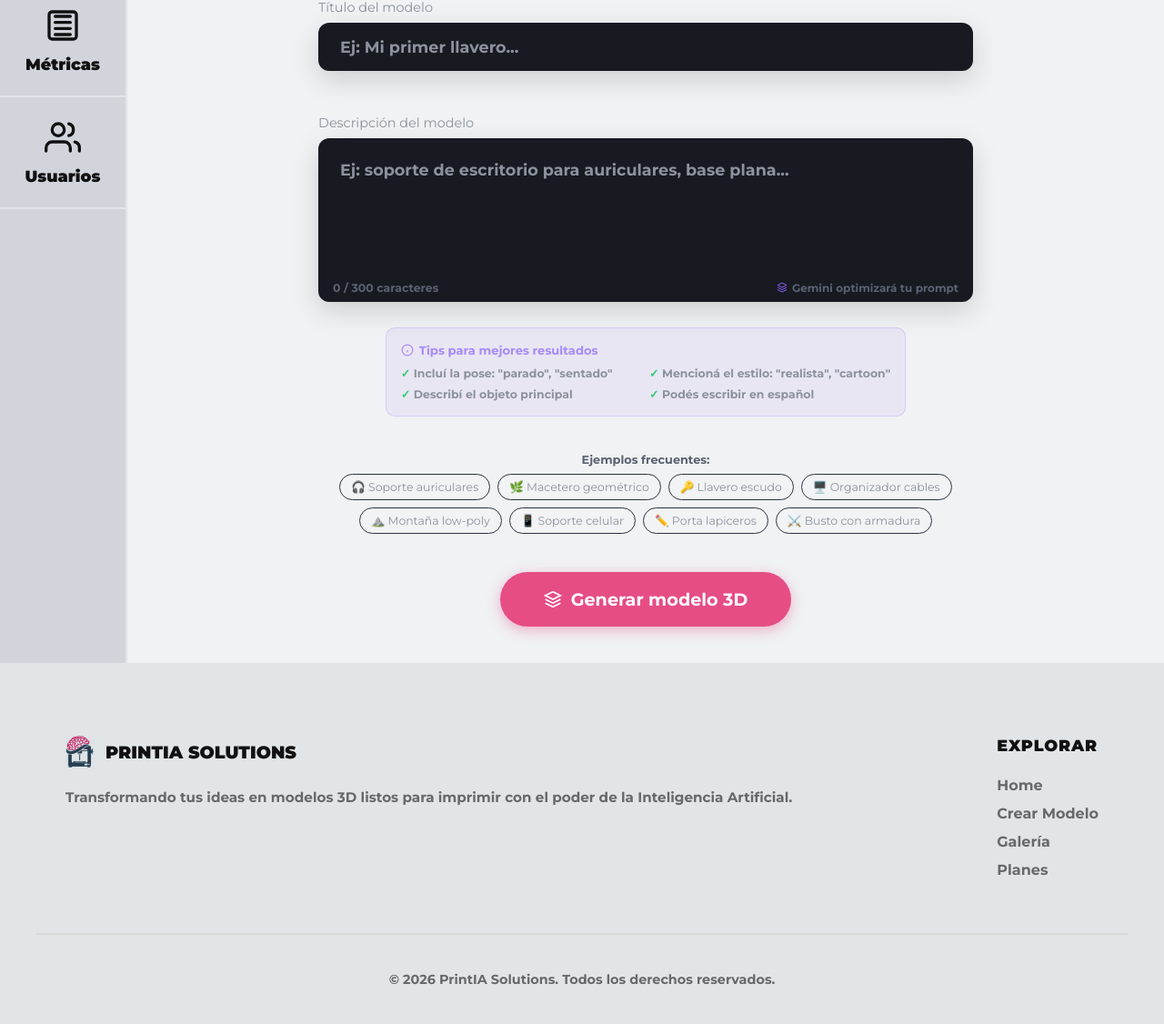
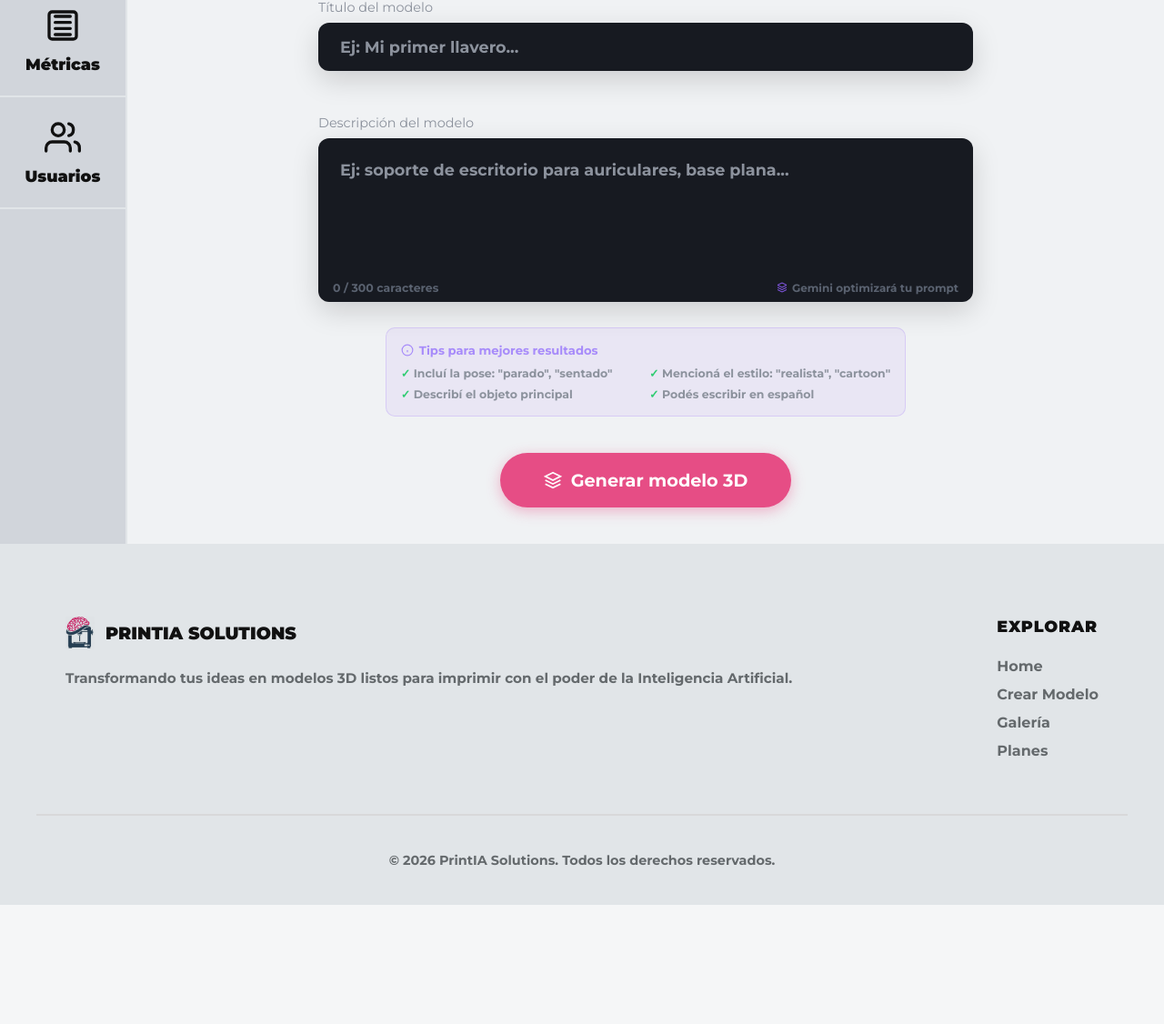
Before and after one commit to FranciscoBr16/ProyectoPrintIa, a Flask app: page /generador in a window 1280 px wide. Shown: the part 529-1655 px from the top of the page at 91% size. After the commit the page ends 1524 px from the top, so only its background shows below. Run offline with Flask 3, Linux system fonts and the light colour scheme; a user stored in the database is signed in; data comes from the database, SQL or seed files in the repository; both versions use the stored data as it was after the commit; parts of the project's set-up code (start-up, migrations or seed data) failed here and were passed over; some libraries are stand-ins or nearby versions.

Commit message:
bd & mini cambios en usuarios

```diff
--- a/printia/app/templates/generador.html
+++ b/printia/app/templates/generador.html
@@ -91,20 +91,6 @@
             </div>
         </div>
 
-        <!-- Ejemplos clickeables -->
-        <div style="margin-bottom: 18px; text-align: center;">
-            <p style="font-size: 0.8em; color: #5A6270; margin-bottom: 8px;">Ejemplos frecuentes:</p>
-            <div style="display: flex; flex-wrap: wrap; gap: 8px; justify-content: center;">
-                <button type="button" class="ejemplo-chip" onclick="setPrompt('soporte de escritorio para auriculares, base plana y estable')">🎧 Soporte auriculares</button>
-                <button type="button" class="ejemplo-chip" onclick="setPrompt('macetero cilíndrico con diseño geométrico, base sólida sin agujeros')">🌿 Macetero geométrico</button>
-                <button type="button" class="ejemplo-chip" onclick="setPrompt('llavero con forma de escudo, superficie plana, sin partes sueltas')">🔑 Llavero escudo</button>
-                <button type="button" class="ejemplo-chip" onclick="setPrompt('organizador de cables de escritorio con ranuras, forma rectangular, base plana')">🖥️ Organizador cables</button>
-                <button type="button" class="ejemplo-chip" onclick="setPrompt('figura decorativa de montaña con base plana, estilo low-poly minimalista')">⛰️ Montaña low-poly</button>
-                <button type="button" class="ejemplo-chip" onclick="setPrompt('soporte para celular de escritorio, ángulo inclinado, base ancha y estable')">📱 Soporte celular</button>
-                <button type="button" class="ejemplo-chip" onclick="setPrompt('porta lapiceros cilíndrico con diseño hexagonal, base plana')">✏️ Porta lapiceros</button>
-                <button type="button" class="ejemplo-chip" onclick="setPrompt('mini busto de personaje con armadura, pose estática, base circular plana')">⚔️ Busto con armadura</button>
-            </div>
-        </div>
 
         <button type="submit" class="btn btn--primary btn--large generador-btn" id="btn-generar">
             <span id="btn-text" style="display: flex; align-items: center; gap: 10px;">
```
Also changed, not shown: Base de datos/printia.sql (+10 -10 lines), printia/app/templates/admin_usuarios.html (+18 -13 lines).
